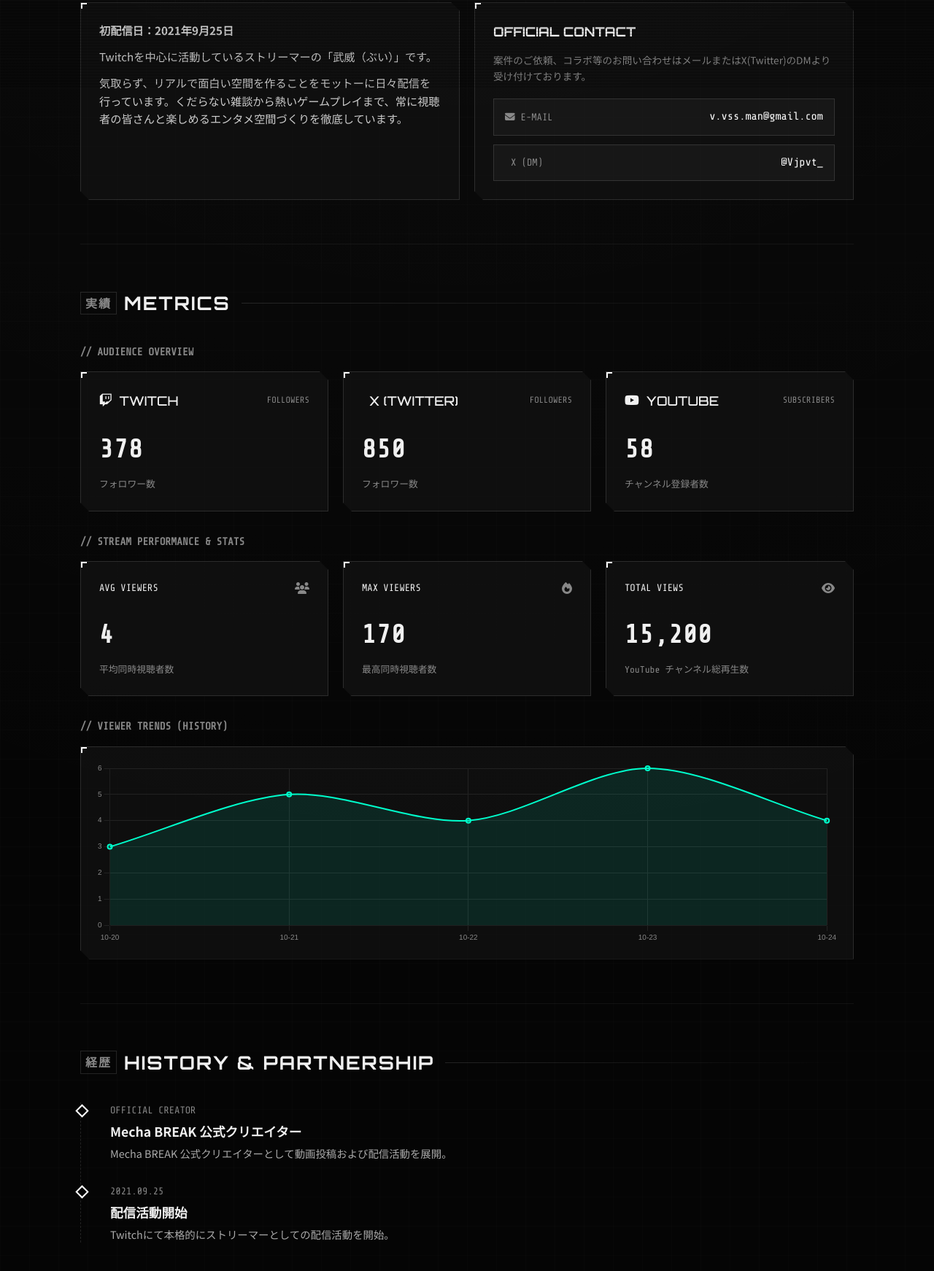
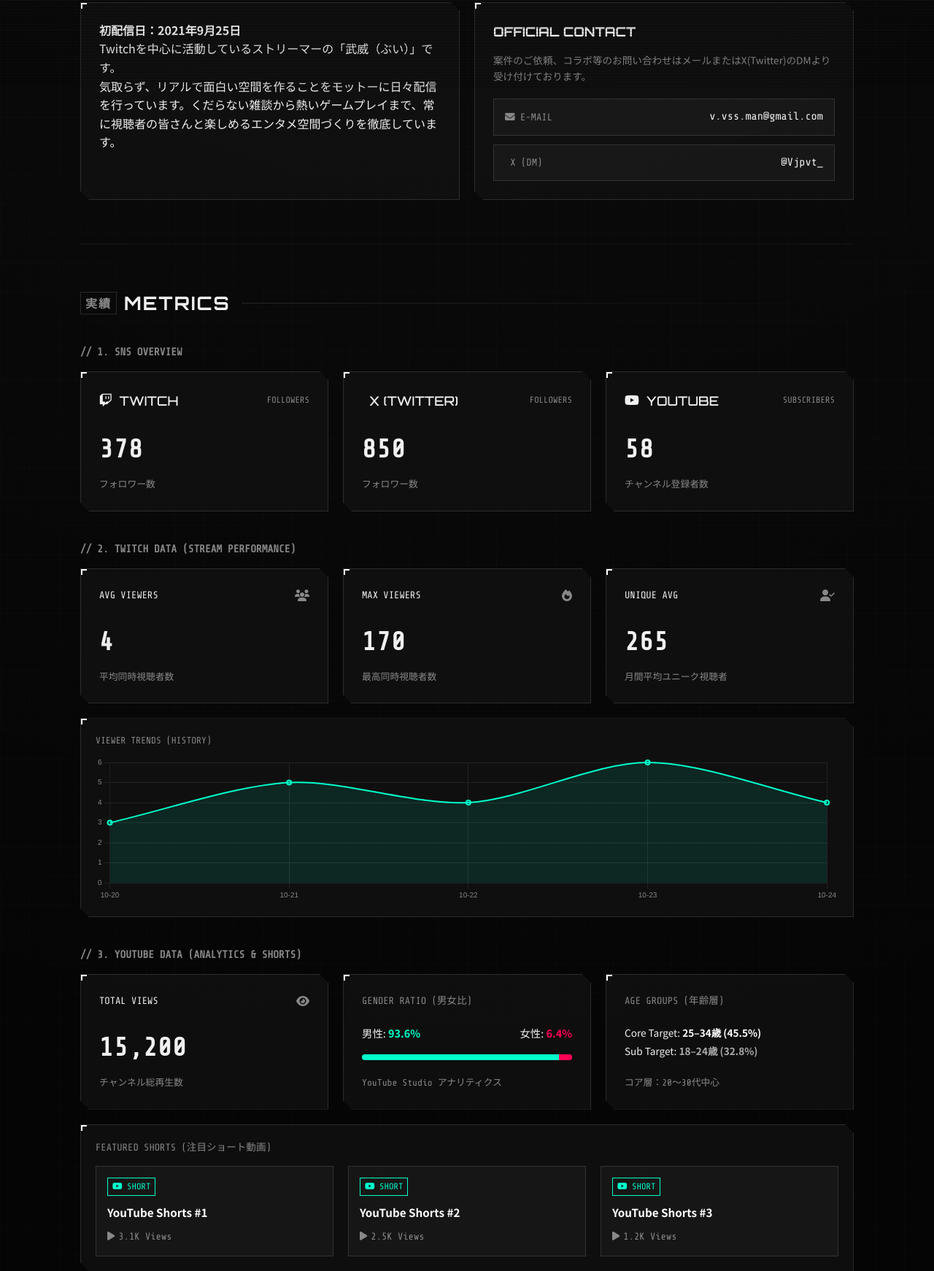
Before and after one commit to vjpvt/my-portfolio, a plain HTML site: page index.html in a window 1280 px wide. Shown: the part 680-2422 px from the top of the page at 73% size. Drawn offline with nearby package versions, Linux system fonts and the light colour scheme.

Commit message:
Update index.html

```diff
--- a/index.html
+++ b/index.html
@@ -20,6 +20,8 @@
             --text-primary: #f0f0f0;
             --text-muted: #888888;
             --accent-white: #ffffff;
+            --accent-cyan: #00ffcc;
+            --accent-pink: #ff0055;
             --font-mono: 'Share Tech Mono', monospace;
             --font-sf: 'Orbitron', sans-serif;
             --font-main: 'Noto Sans JP', sans-serif;
@@ -174,16 +176,6 @@
             position: relative;
         }
 
-        .hero-desc::after {
-            content: "機密";
-            position: absolute;
-            top: 5px;
-            right: 10px;
-            font-size: 0.7rem;
-            color: rgba(255,255,255,0.15);
-            font-weight: 900;
-        }
-
         /* COMMON SECTION STYLES */
         section {
             padding: 60px 0;
@@ -267,49 +259,6 @@
             border-left: 2px solid var(--accent-white);
         }
 
-        /* ABOUT ME */
-        .bio-box p {
-            margin-bottom: 12px;
-            color: #ccc;
-            font-size: 0.95rem;
-        }
-
-        .contact-group {
-            margin-top: 20px;
-            display: flex;
-            flex-direction: column;
-            gap: 12px;
-        }
-
-        .contact-card {
-            display: flex;
-            align-items: center;
-            justify-content: space-between;
-            padding: 12px 15px;
-            background: rgba(255,255,255,0.03);
-            border: 1px solid var(--border-color);
-        }
-
-        .contact-card:hover {
-            background: rgba(255,255,255,0.08);
-            border-color: var(--accent-white);
-        }
-
-        .contact-label {
-            font-family: var(--font-mono);
-            font-size: 0.85rem;
-            color: var(--text-muted);
-            display: flex;
-            align-items: center;
-            gap: 8px;
-        }
-
-        .contact-val {
-            font-family: var(--font-mono);
-            font-size: 0.95rem;
-            color: var(--accent-white);
-        }
-
         /* METRICS / STATS */
         .stat-card {
             display: flex;
@@ -344,6 +293,48 @@
             font-size: 0.8rem;
             color: var(--text-muted);
             font-family: var(--font-mono);
+        }
+
+        /* SHORT CARDS STYLE */
+        .short-card {
+            display: flex;
+            flex-direction: column;
+            justify-content: space-between;
+            background: rgba(255, 255, 255, 0.03);
+            border: 1px solid var(--border-color);
+            padding: 15px;
+            position: relative;
+        }
+
+        .short-card:hover {
+            border-color: var(--accent-cyan);
+            background: rgba(0, 255, 204, 0.05);
+        }
+
+        .short-badge {
+            font-family: var(--font-mono);
+            font-size: 0.75rem;
+            color: var(--accent-cyan);
+            border: 1px solid var(--accent-cyan);
+            padding: 2px 6px;
+            align-self: flex-start;
+            margin-bottom: 10px;
+        }
+
+        .short-title {
+            font-size: 0.95rem;
+            font-weight: 700;
+            margin-bottom: 10px;
+            color: #fff;
+        }
+
+        .short-views {
+            font-family: var(--font-mono);
+            font-size: 0.85rem;
+            color: var(--text-muted);
+            display: flex;
+            align-items: center;
+            gap: 5px;
         }
 
         /* TIMELINE */
@@ -492,30 +483,30 @@
                     <p style="font-size: 0.85rem; color: var(--text-muted); margin-bottom: 15px;">
                         案件のご依頼、コラボ等のお問い合わせはメールまたはX(Twitter)のDMより受け付けております。
                     </p>
-                    <div class="contact-group">
-                        <a href="mailto:v.vss.man@gmail.com" class="contact-card">
-                            <span class="contact-label"><i class="fa-solid fa-envelope"></i> E-MAIL</span>
-                            <span class="contact-val">v.vss.man@gmail.com</span>
+                    <div style="display: flex; flex-direction: column; gap: 12px; margin-top: 20px;">
+                        <a href="mailto:v.vss.man@gmail.com" style="display: flex; justify-content: space-between; align-items: center; padding: 12px 15px; background: rgba(255,255,255,0.03); border: 1px solid var(--border-color);">
+                            <span style="font-family: var(--font-mono); font-size: 0.85rem; color: var(--text-muted);"><i class="fa-solid fa-envelope"></i> E-MAIL</span>
+                            <span style="font-family: var(--font-mono); font-size: 0.95rem;">v.vss.man@gmail.com</span>
                         </a>
-                        <a href="https://x.com/Vjpvt_" target="_blank" rel="noopener" class="contact-card">
-                            <span class="contact-label"><i class="fa-brands fa-x-twitter"></i> X (DM)</span>
-                            <span class="contact-val">@Vjpvt_</span>
+                        <a href="https://x.com/Vjpvt_" target="_blank" rel="noopener" style="display: flex; justify-content: space-between; align-items: center; padding: 12px 15px; background: rgba(255,255,255,0.03); border: 1px solid var(--border-color);">
+                            <span style="font-family: var(--font-mono); font-size: 0.85rem; color: var(--text-muted);"><i class="fa-brands fa-x-twitter"></i> X (DM)</span>
+                            <span style="font-family: var(--font-mono); font-size: 0.95rem;">@Vjpvt_</span>
                         </a>
                     </div>
                 </div>
             </div>
         </section>
 
-        <!-- SNS & STREAM METRICS -->
+        <!-- SNS & METRICS -->
         <section id="stats">
             <div class="section-header">
                 <h2 class="section-title"><span class="section-title-zh">実績</span> METRICS</h2>
                 <div class="section-line"></div>
             </div>
 
-            <!-- AUDIENCE OVERVIEW -->
-            <h3 style="font-family: var(--font-mono); font-size: 0.9rem; color: var(--text-muted); margin-bottom: 15px;">// AUDIENCE OVERVIEW</h3>
-            <div class="grid-3" style="margin-bottom: 30px;">
+            <!-- 1. SNS OVERVIEW -->
+            <h3 style="font-family: var(--font-mono); font-size: 0.9rem; color: var(--text-muted); margin-bottom: 15px;">// 1. SNS OVERVIEW</h3>
+            <div class="grid-3" style="margin-bottom: 40px;">
                 <div class="hud-card stat-card">
                     <div class="stat-header">
                         <span class="stat-platform"><i class="fa-brands fa-twitch"></i> TWITCH</span>
@@ -544,9 +535,9 @@
                 </div>
             </div>
 
-            <!-- STREAM DATA -->
-            <h3 style="font-family: var(--font-mono); font-size: 0.9rem; color: var(--text-muted); margin-bottom: 15px;">// STREAM PERFORMANCE & STATS</h3>
-            <div class="grid-3">
+            <!-- 2. TWITCH DATA -->
+            <h3 style="font-family: var(--font-mono); font-size: 0.9rem; color: var(--text-muted); margin-bottom: 15px;">// 2. TWITCH DATA (STREAM PERFORMANCE)</h3>
+            <div class="grid-3" style="margin-bottom: 20px;">
                 <div class="hud-card stat-card">
                     <div class="stat-header">
                         <span style="font-family: var(--font-mono); font-size: 0.85rem;">AVG VIEWERS</span>
@@ -567,19 +558,63 @@
 
                 <div class="hud-card stat-card">
                     <div class="stat-header">
+                        <span style="font-family: var(--font-mono); font-size: 0.85rem;">UNIQUE AVG</span>
+                        <i class="fa-solid fa-user-check" style="color: var(--text-muted);"></i>
+                    </div>
+                    <div class="stat-value" id="twitch-unique-avg">取得中...</div>
+                    <div class="stat-sub">月間平均ユニーク視聴者</div>
+                </div>
+            </div>
+
+            <!-- 同時視聴者数グラフ -->
+            <div class="hud-card" style="padding: 20px; margin-bottom: 40px;">
+                <div style="font-family: var(--font-mono); font-size: 0.8rem; color: var(--text-muted); margin-bottom: 10px;">VIEWER TRENDS (HISTORY)</div>
+                <canvas id="viewerChart" style="width: 100%; max-height: 200px;"></canvas>
+            </div>
+
+            <!-- 3. YOUTUBE DATA -->
+            <h3 style="font-family: var(--font-mono); font-size: 0.9rem; color: var(--text-muted); margin-bottom: 15px;">// 3. YOUTUBE DATA (ANALYTICS & SHORTS)</h3>
+            <div class="grid-3" style="margin-bottom: 20px;">
+                <!-- 総再生数 -->
+                <div class="hud-card stat-card">
+                    <div class="stat-header">
                         <span style="font-family: var(--font-mono); font-size: 0.85rem;">TOTAL VIEWS</span>
                         <i class="fa-solid fa-eye" style="color: var(--text-muted);"></i>
                     </div>
                     <div class="stat-value" id="youtube-total-views">取得中...</div>
-                    <div class="stat-sub">YouTube チャンネル総再生数</div>
+                    <div class="stat-sub">チャンネル総再生数</div>
+                </div>
+
+                <!-- 男女比率 -->
+                <div class="hud-card stat-card">
+                    <div style="font-family: var(--font-mono); font-size: 0.85rem; color: var(--text-muted); margin-bottom: 10px;">GENDER RATIO (男女比)</div>
+                    <div style="display: flex; justify-content: space-between; font-size: 0.9rem; margin-bottom: 8px;">
+                        <span>男性: <strong id="male-ratio" style="color: var(--accent-cyan);">93.6%</strong></span>
+                        <span>女性: <strong id="female-ratio" style="color: var(--accent-pink);">6.4%</strong></span>
+                    </div>
+                    <div style="background: rgba(255,255,255,0.1); height: 8px; border-radius: 4px; overflow: hidden; display: flex;">
+                        <div id="male-bar" style="width: 93.6%; background: var(--accent-cyan);"></div>
+                        <div id="female-bar" style="width: 6.4%; background: var(--accent-pink);"></div>
+                    </div>
+                    <div class="stat-sub" style="margin-top: 10px;">YouTube Studio アナリティクス</div>
+                </div>
+
+                <!-- 年齢層 -->
+                <div class="hud-card stat-card">
+                    <div style="font-family: var(--font-mono); font-size: 0.85rem; color: var(--text-muted); margin-bottom: 10px;">AGE GROUPS (年齢層)</div>
+                    <div style="font-size: 0.85rem; display: flex; flex-direction: column; gap: 4px;">
+                        <div>Core Target: <strong id="age-core" style="color: #fff;">25–34歳 (45.5%)</strong></div>
+                        <div>Sub Target: <strong id="age-sub" style="color: #aaa;">18–24歳 (32.8%)</strong></div>
+                    </div>
+                    <div class="stat-sub" style="margin-top: 10px;">コア層：20〜30代中心</div>
                 </div>
             </div>
 
-            <!-- グラフ表示エリア -->
-            <div style="margin-top: 30px;">
-                <h3 style="font-family: var(--font-mono); font-size: 0.9rem; color: var(--text-muted); margin-bottom: 15px;">// VIEWER TRENDS (HISTORY)</h3>
-                <div class="hud-card" style="padding: 20px;">
-                    <canvas id="viewerChart" style="width: 100%; max-height: 250px;"></canvas>
+            <!-- 人気ショート動画3選 -->
+            <div class="hud-card" style="padding: 20px;">
+                <div style="font-family: var(--font-mono); font-size: 0.85rem; color: var(--text-muted); margin-bottom: 15px;">FEATURED SHORTS (注目ショート動画)</div>
+                <div class="grid-3" id="shorts-container">
+                    <!-- JavaScriptで動的生成されます -->
                 </div>
             </div>
         </section>
@@ -632,15 +667,6 @@
         document.addEventListener('DOMContentLoaded', () => {
             const DATA_API_URL = './data.json';
 
-            const fallbackData = {
-                twitchFollowers: "378",
-                xFollowers: "850",
-                youtubeSubscribers: "58",
-                youtubeTotalViews: "15,200",
-                avgViewers: "4",
-                maxViewers: "170"
-            };
-
             async function fetchMetrics() {
                 try {
                     const response = await fetch(DATA_API_URL + '?t=' + new Date().getTime());
@@ -650,9 +676,9 @@
                     const data = await response.json();
                     renderData(data);
                     renderChart(data.history);
+                    renderShorts(data.popularShorts);
                 } catch (error) {
-                    console.warn('data.json の取得に失敗したため、初期表示設定を適用します:', error);
-                    renderData(fallbackData);
+                    console.warn('data.json の取得に失敗しました:', error);
                 }
             }
 
@@ -662,7 +688,36 @@
                 document.getElementById('youtube-subscribers').textContent = data.youtubeSubscribers || "---";
                 document.getElementById('avg-viewers').textContent = data.avgViewers || "---";
                 document.getElementById('max-viewers').textContent = data.maxViewers || "---";
+                document.getElementById('twitch-unique-avg').textContent = data.twitchUniqueAvg || "---";
                 document.getElementById('youtube-total-views').textContent = data.youtubeTotalViews || "---";
+
+                // デモグラフィックの反映
+                if (data.youtubeDemographics) {
+                    const demo = data.youtubeDemographics;
+                    if (demo.gender) {
+                        document.getElementById('male-ratio').textContent = demo.gender.male || "93.6%";
+                        document.getElementById('female-ratio').textContent = demo.gender.female || "6.4%";
+                        document.getElementById('male-bar').style.width = demo.gender.male || "93.6%";
+                        document.getElementById('female-bar').style.width = demo.gender.female || "6.4%";
+                    }
+                    if (demo.age) {
+                        document.getElementById('age-core').textContent = demo.age.core || "25–34歳 (45.5%)";
+                        document.getElementById('age-sub').textContent = demo.age.sub || "18–24歳 (32.8%)";
+                    }
+                }
+            }
+
+            function renderShorts(shorts) {
+                const container = document.getElementById('shorts-container');
+                if (!shorts || shorts.length === 0) return;
+
+                container.innerHTML = shorts.map(short => `
+                    <a href="${short.url}" target="_blank" rel="noopener" class="short-card">
+                        <span class="short-badge"><i class="fa-brands fa-youtube"></i> SHORT</span>
+                        <div class="short-title">${short.title}</div>
+                        <div class="short-views"><i class="fa-solid fa-play"></i> ${short.views} Views</div>
+                    </a>
+                `).join('');
             }
 
             function renderChart(history) {
```
